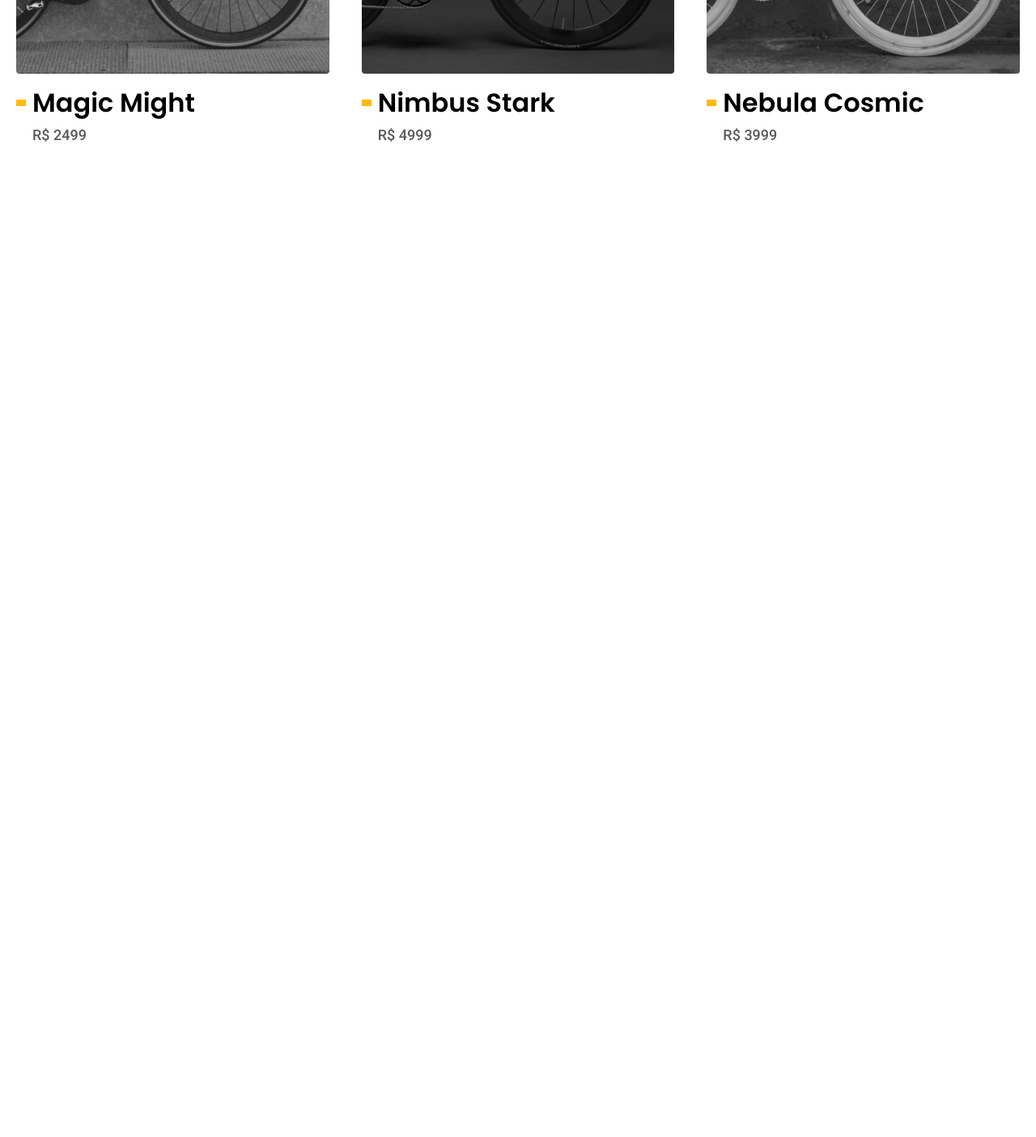
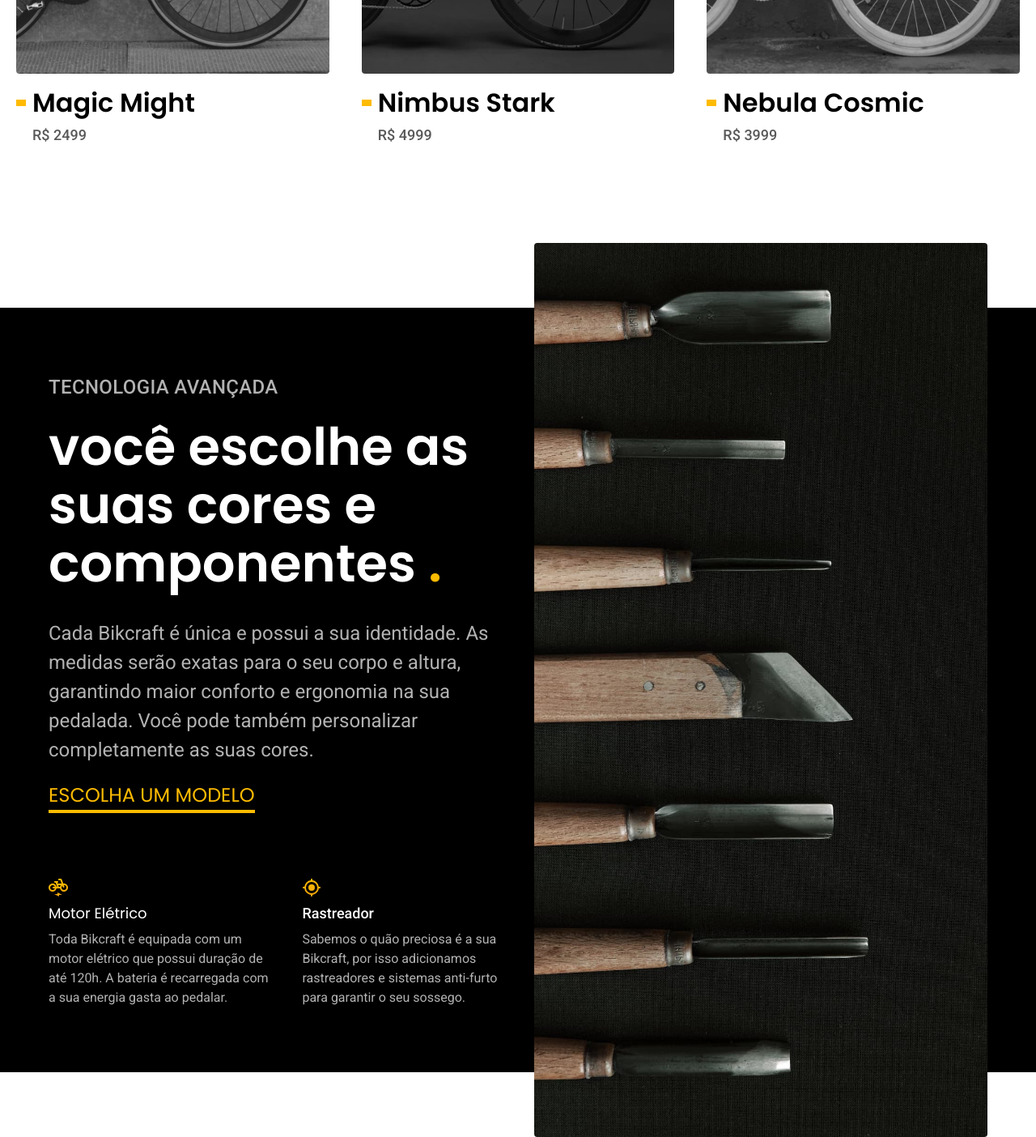
Before and after one commit to thurmacedo/bikcraft, a plain HTML site: page index.html in a window 1280 px wide. Shown: the part 1312-2716 px from the top of the page at 81% size. Before the commit the page ends 1612 px from the top, so only its background shows below. Drawn offline with Linux system fonts and the light colour scheme.

Commit message:
tecnologia

```diff
--- a/css/global/global.css
+++ b/css/global/global.css
@@ -1,10 +1,12 @@
 body {
   margin: 0px;
+  color: var(--c12);
   font-family: Arial, Helvetica, sans-serif;
 }
 
 a {
   text-decoration: none;
+  color: inherit;
 }
 
 h1,
--- a/css/home/introducao.css
+++ b/css/home/introducao.css
@@ -9,6 +9,7 @@
 }
 
 .introducao img {
+  width: 100%;
   height: 100%;
   object-fit: cover;
 }
--- /dev/null
+++ b/css/home/tecnologia.css
@@ -0,0 +1,84 @@
+.tec-bg {
+  background: var(--c12);
+  box-shadow: inset 0px 80px var(--c0), inset 0px -80px var(--c0);
+}
+
+.tec {
+  display: grid;
+  grid-template-columns: 1fr 1fr;
+  gap: 40px;
+}
+
+.tec-content {
+  padding-top: 160px;
+  padding-bottom: 160px;
+}
+
+.tec-content > span {
+  display: block;
+  margin-bottom: 20px;
+}
+
+.tec-content h2 {
+  margin-bottom: 32px;
+}
+
+.tec-content > p {
+  margin-bottom: 20px;
+}
+
+.tec a {
+  margin-bottom: 80px;
+}
+
+.tec-vantagens {
+  display: flex;
+  gap: 40px;
+}
+
+.tec-vantagens h3 {
+  width: max-content;
+  margin-bottom: 8px;
+}
+
+.tec-img img {
+  width: 100%;
+  height: 100%;
+  object-fit: cover;
+  object-position: left;
+}
+
+.tec-vantagens img {
+  width: 24px;
+  margin-bottom: 8px;
+}
+
+@media (max-width: 800px) {
+  .tec-bg {
+    box-shadow: initial;
+  }
+
+  .tec {
+    grid-template-columns: 1fr;
+  }
+
+  .tec-content {
+    padding-top: 60px;
+    padding-bottom: 60px;
+  }
+
+  .tec-img {
+    display: none;
+  }
+
+  .tec a {
+    display: block;
+    margin-bottom: 60px;
+  }
+}
+
+@media (max-width: 600px) {
+  .tec-vantagens {
+    flex-direction: column;
+  }
+}
--- a/css/style.css
+++ b/css/style.css
@@ -8,6 +8,7 @@
 
 /* home */
 @import "./home/introducao.css";
+@import "./home/tecnologia.css";
 
 /* bicicletas */
 @import "./bicicletas/bikelist.css";
--- a/css/utilidades/componentes.css
+++ b/css/utilidades/componentes.css
@@ -1,4 +1,4 @@
-.container{
+.container {
   box-sizing: border-box;
   max-width: 1200px;
   padding-left: 20px;
@@ -15,11 +15,30 @@
   box-shadow: 0px 1px 2px rgba(0, 0, 0, 0.1);
   text-transform: uppercase;
   color: var(--p5git add);
-  font: 600 1.125rem/1.35 "Poppins",sans-serif;
+  font: 600 1.125rem/1.35 "Poppins", sans-serif;
 }
 
 .botao:hover {
   background: linear-gradient(#ffb60d, #e59317);
+}
+
+.link {
+  display: inline-block;
+  color: var(--p1);
+  font: 500 1.5rem/1.5 "Poppins", sans-serif;
+  text-transform: uppercase;
+}
+
+.link::after {
+  content: "";
+  display: block;
+  width: 100%;
+  height: 4px;
+  background: currentColor;
+}
+
+.link:hover {
+  color: var(--c0);
 }
 
 @media (max-width: 600px) {
--- a/index.html
+++ b/index.html
@@ -73,6 +73,34 @@
       </li>
     </ul>
   </article>
+
+  <article class="tec-bg">
+    <div class="tec container">
+      <div class="tec-content ">
+        <span class="font-2-l-b c5">Tecnologia Avançada</span>
+        <h2 class="font-1-xxl w">você escolhe as suas cores e componentes <span class="p1">.</span></h2>
+        <p class="font-2-l c5">Cada Bikcraft é única e possui a sua identidade. As medidas serão exatas para o seu corpo e altura, garantindo maior conforto e ergonomia na sua pedalada. Você pode também personalizar completamente as suas cores.</p>
+        <a href="./bicletas.html" class="link"> escolha um modelo</a>
+        <div class="tec-vantagens">
+          <div>
+            <img src="img/icones/eletrica.svg" alt="">
+            <h3 class="font-1-m w">Motor Elétrico</h3>
+            <p class="font-2-s c5">Toda Bikcraft é equipada com um motor elétrico que possui duração de até 120h. A bateria é recarregada com a sua energia gasta ao pedalar.</p>
+          </div>
+          <div>
+            <img src="img/icones/rastreador.svg" alt="">
+            <h3 class="font-2-m w">Rastreador</h3>
+            <p class="font-2-s c5">Sabemos o quão preciosa é a sua Bikcraft, por isso adicionamos rastreadores e sistemas anti-furto para garantir o seu sossego.</p>
+          </div>
+        </div>
+      </div>
+      <div class="tec-img">
+        <img src="img/fotos/tecnologia.jpg" alt="">
+      </div>
+
+    </div>
+
+  </article>
 </body>
 
 </html>
```
